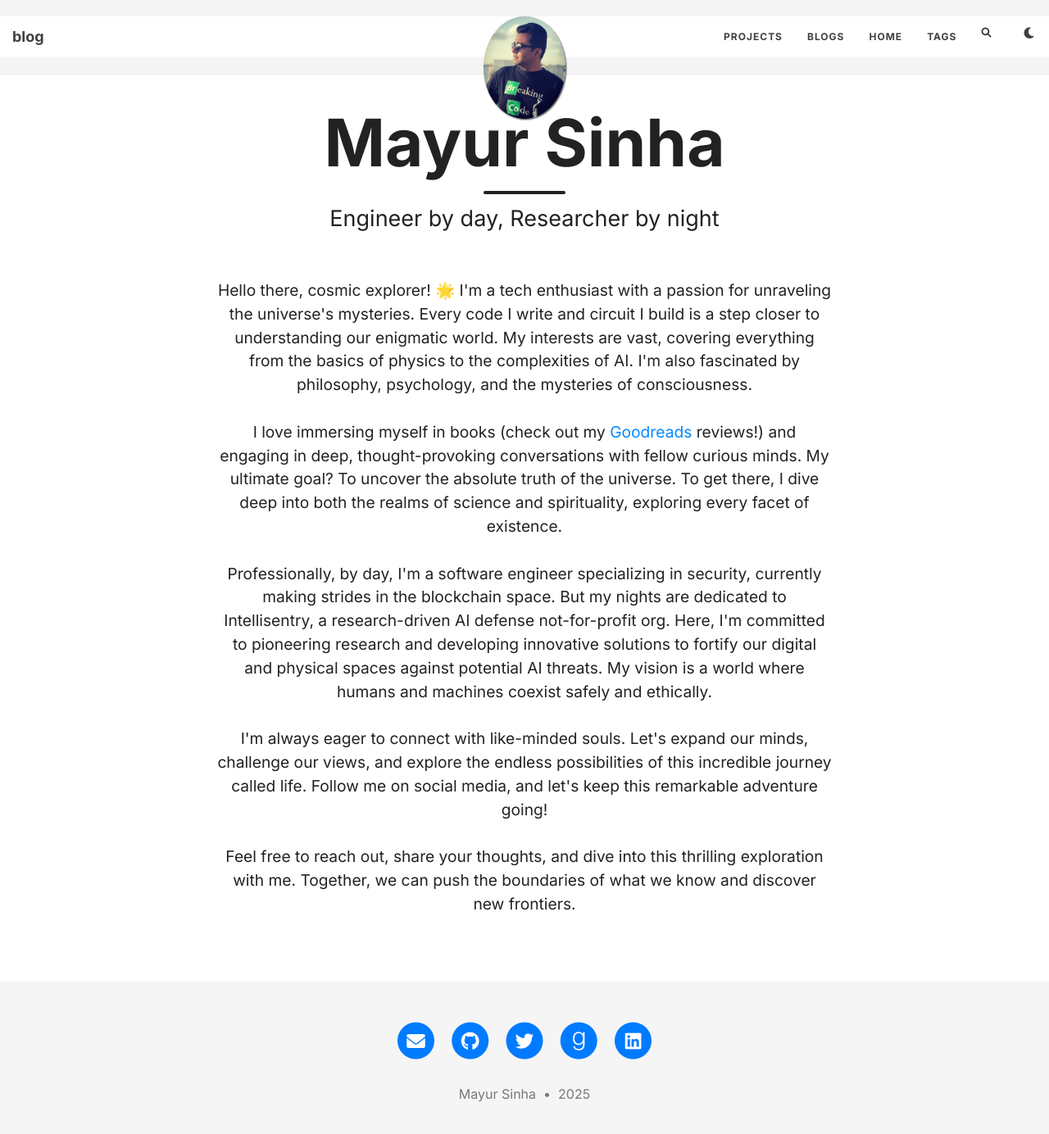
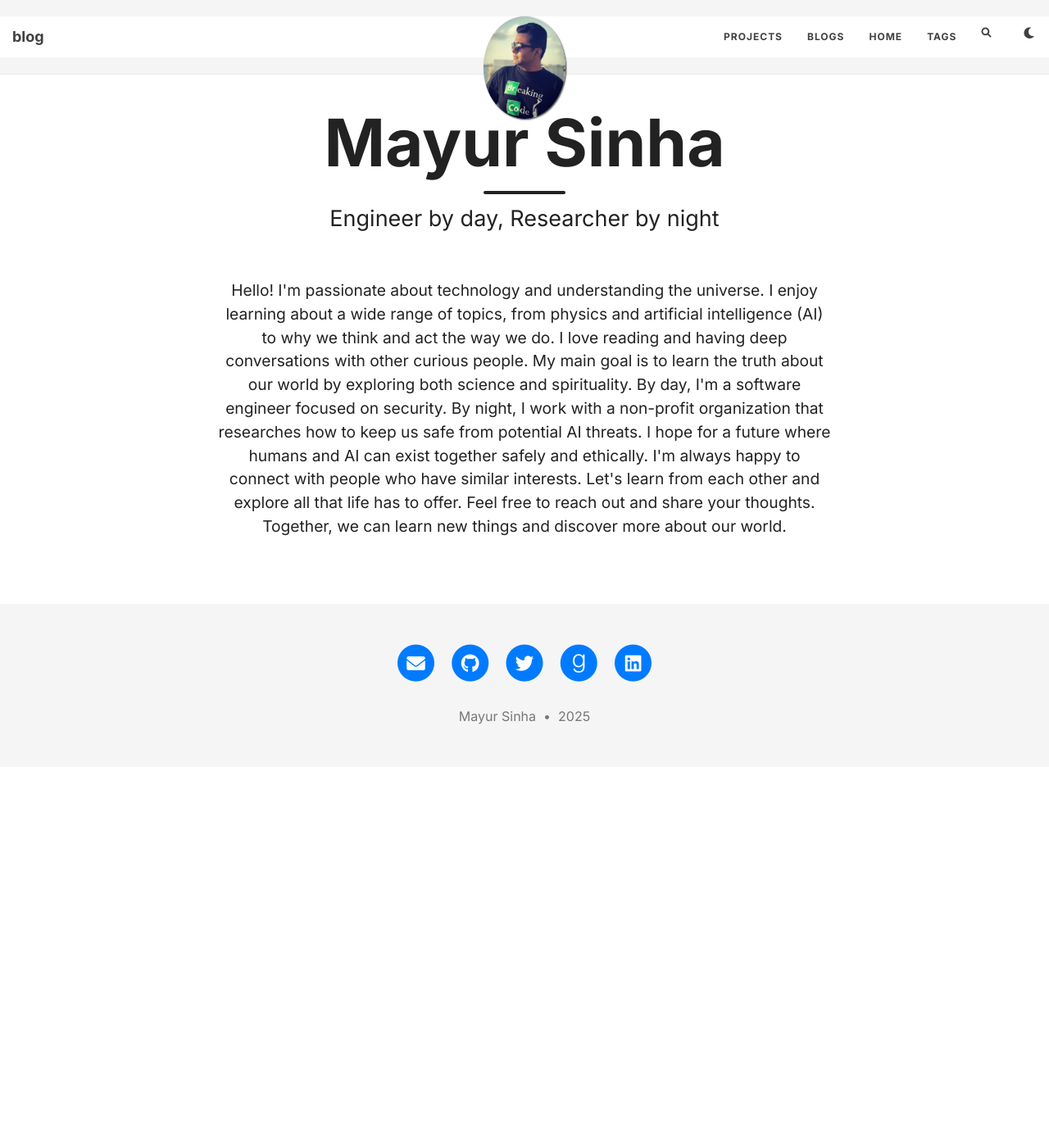
Before and after one commit to themayursinha/blog, a Jekyll site: the page built from index.md, in a window 1280 px wide and 1397 px high. Shown: the top 1384 px of the window at 82% size. Built offline with Jekyll 4.4.1, drawn with Linux system fonts in a browser that asks for light colours; comment, search, counter and statistics services are not loaded.

Commit message:
fix index.md

```diff
--- a/index.md
+++ b/index.md
@@ -7,11 +7,17 @@
 
 <!-- Personal intro -->
 <p style="text-align: center; font-size: 1.2em; margin-top: 2em;">
-  Hello there, cosmic explorer! 🌟 I'm a tech enthusiast with a passion for unraveling the universe's mysteries. Every code I write and circuit I build is a step closer to understanding our enigmatic world. My interests are vast, covering everything from the basics of physics to the complexities of AI. I'm also fascinated by philosophy, psychology, and the mysteries of consciousness.<br><br>
-  I love immersing myself in books (check out my <a href="https://www.goodreads.com/user/show/your-goodreads-id">Goodreads</a> reviews!) and engaging in deep, thought-provoking conversations with fellow curious minds. My ultimate goal? To uncover the absolute truth of the universe. To get there, I dive deep into both the realms of science and spirituality, exploring every facet of existence.<br><br>
-  Professionally, by day, I'm a software engineer specializing in security, currently making strides in the blockchain space. But my nights are dedicated to Intellisentry, a research-driven AI defense not-for-profit org. Here, I'm committed to pioneering research and developing innovative solutions to fortify our digital and physical spaces against potential AI threats. My vision is a world where humans and machines coexist safely and ethically.<br><br>
-  I'm always eager to connect with like-minded souls. Let's expand our minds, challenge our views, and explore the endless possibilities of this incredible journey called life. Follow me on social media, and let's keep this remarkable adventure going!<br><br>
-  Feel free to reach out, share your thoughts, and dive into this thrilling exploration with me. Together, we can push the boundaries of what we know and discover new frontiers.
+Hello!
+
+I'm passionate about technology and understanding the universe. I enjoy learning about a wide range of topics, from physics and artificial intelligence (AI) to why we think and act the way we do.
+
+I love reading and having deep conversations with other curious people. My main goal is to learn the truth about our world by exploring both science and spirituality.
+
+By day, I'm a software engineer focused on security. By night, I work with a non-profit organization that researches how to keep us safe from potential AI threats. I hope for a future where humans and AI can exist together safely and ethically.
+
+I'm always happy to connect with people who have similar interests. Let's learn from each other and explore all that life has to offer.
+
+Feel free to reach out and share your thoughts. Together, we can learn new things and discover more about our world.
 </p>
 
 <!-- Blog listing -->
```
Also changed, not shown: index.html (deleted, +0 -82 lines).
